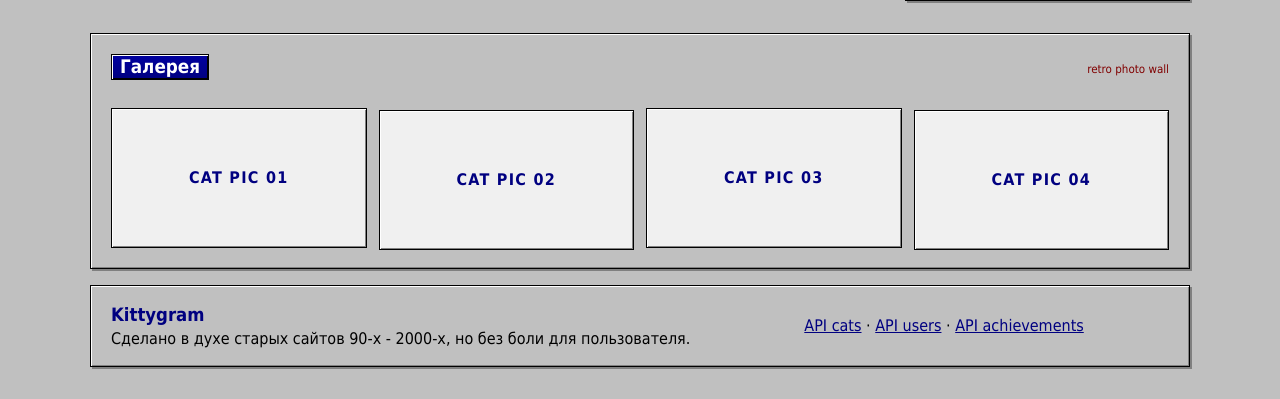
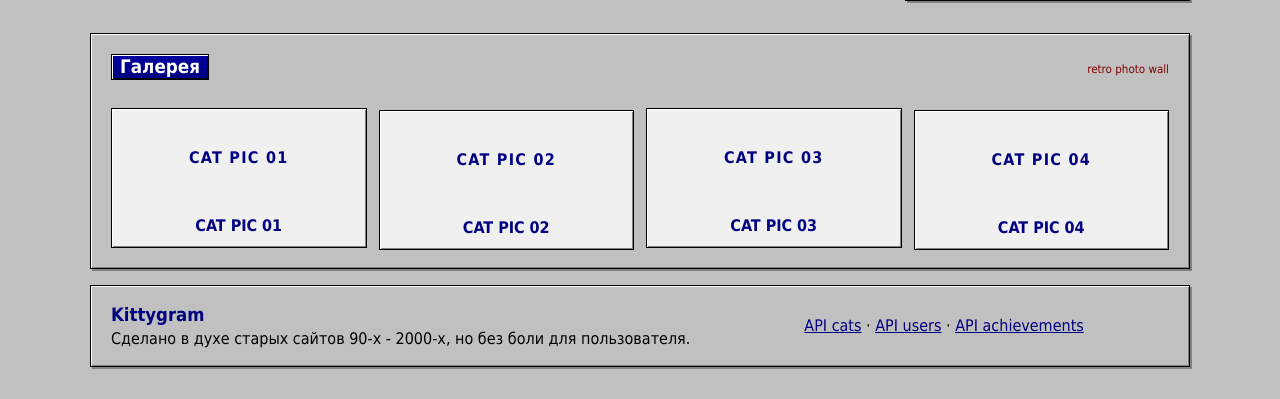
Before and after one commit to R3DH00D1E/kittygram-r3d, a Django app: page / in a window 1280 px wide. Shown: the part 1087-1486 px from the top of the page. Run offline with Django 3.2, Linux system fonts and the light colour scheme; data comes from the database, SQL or seed files in the repository; data that the repository does not hold is empty.

Commit message:
Обновление стилей

```diff
--- a/cats/static/cats/retro.css
+++ b/cats/static/cats/retro.css
@@ -374,8 +374,8 @@ h1 {
 }
 
 .snapshot {
-    display: grid;
-    place-items: center;
+    display: flex;
+    flex-direction: column;
     min-height: 140px;
     border: 1px solid var(--window-shadow);
     background: #f0f0f0;
@@ -386,6 +386,32 @@ h1 {
     color: var(--accent);
     font-weight: 700;
     letter-spacing: 0.08em;
+}
+
+.snapshot-media {
+    display: grid;
+    place-items: center;
+    flex: 1;
+    width: 100%;
+    min-height: 0;
+    overflow: hidden;
+}
+
+.snapshot-image {
+    display: block;
+    width: 100%;
+    height: 100%;
+    object-fit: cover;
+}
+
+.snapshot-title {
+    margin: 0;
+    padding: 10px 8px 12px;
+    text-align: center;
+    font-weight: 700;
+    color: var(--accent);
+    text-transform: none;
+    letter-spacing: 0;
 }
 
 .snapshot-alt {
--- a/cats/templates/cats/home.html
+++ b/cats/templates/cats/home.html
@@ -148,18 +148,32 @@
                 <div class="gallery-strip">
                     {% for cat in gallery_cats %}
                         <div class="snapshot {% cycle 'snapshot-alt' '' %}">
-                            {% if cat.image %}
-                                <img src="{{ cat.image.url }}" alt="{{ cat.name }}" style="width: 100%; height: 100%; object-fit: cover;">
-                            {% else %}
-                                <span>{{ cat.name|first|upper }}</span>
-                            {% endif %}
-                            <p style="text-align: center; margin-top: 8px; font-weight: bold;">{{ cat.name }}</p>
+                            <div class="snapshot-media">
+                                {% if cat.image %}
+                                    <img src="{{ cat.image.url }}" alt="{{ cat.name }}" class="snapshot-image">
+                                {% else %}
+                                    <span>{{ cat.name|first|upper }}</span>
+                                {% endif %}
+                            </div>
+                            <p class="snapshot-title">{{ cat.name }}</p>
                         </div>
                     {% empty %}
-                        <div class="snapshot">CAT PIC 01</div>
-                        <div class="snapshot snapshot-alt">CAT PIC 02</div>
-                        <div class="snapshot">CAT PIC 03</div>
-                        <div class="snapshot snapshot-alt">CAT PIC 04</div>
+                        <div class="snapshot">
+                            <div class="snapshot-media">CAT PIC 01</div>
+                            <p class="snapshot-title">CAT PIC 01</p>
+                        </div>
+                        <div class="snapshot snapshot-alt">
+                            <div class="snapshot-media">CAT PIC 02</div>
+                            <p class="snapshot-title">CAT PIC 02</p>
+                        </div>
+                        <div class="snapshot">
+                            <div class="snapshot-media">CAT PIC 03</div>
+                            <p class="snapshot-title">CAT PIC 03</p>
+                        </div>
+                        <div class="snapshot snapshot-alt">
+                            <div class="snapshot-media">CAT PIC 04</div>
+                            <p class="snapshot-title">CAT PIC 04</p>
+                        </div>
                     {% endfor %}
                 </div>
             </section>
```
Also changed, not shown: README.md.
